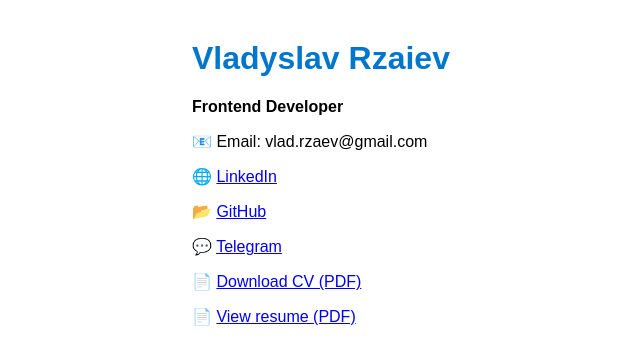
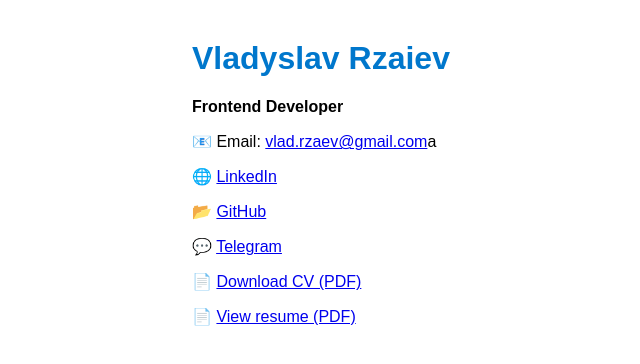
Before and after one commit to Vlad-Rzaiev/cv, a plain HTML site: page index.html in a window 1280 px wide. Shown: the whole page, without its empty margins (148-788 px from the left). Drawn offline with Linux system fonts and the light colour scheme.

Commit message:
Update index.html

```diff
--- a/index.html
+++ b/index.html
@@ -12,7 +12,7 @@
 <body>
     <h1>Vladyslav Rzaiev</h1>
     <p><strong>Frontend Developer</strong></p>
-    <p>📧 Email: vlad.rzaev@gmail.com</p>
+    <p>📧 Email: <a href="mailto:vlad.rzaev@gmail.com">vlad.rzaev@gmail.com</a>a</p>
     <p>🌐 <a href="www.linkedin.com/in/vladyslav-rzaiev">LinkedIn</a></p>
     <p>📂 <a href="https://github.com/Vlad-Rzaiev">GitHub</a></p>
     <p>💬 <a href="https://t.me/HAIPSENBERG" target="_blank">Telegram</a></p>
```
